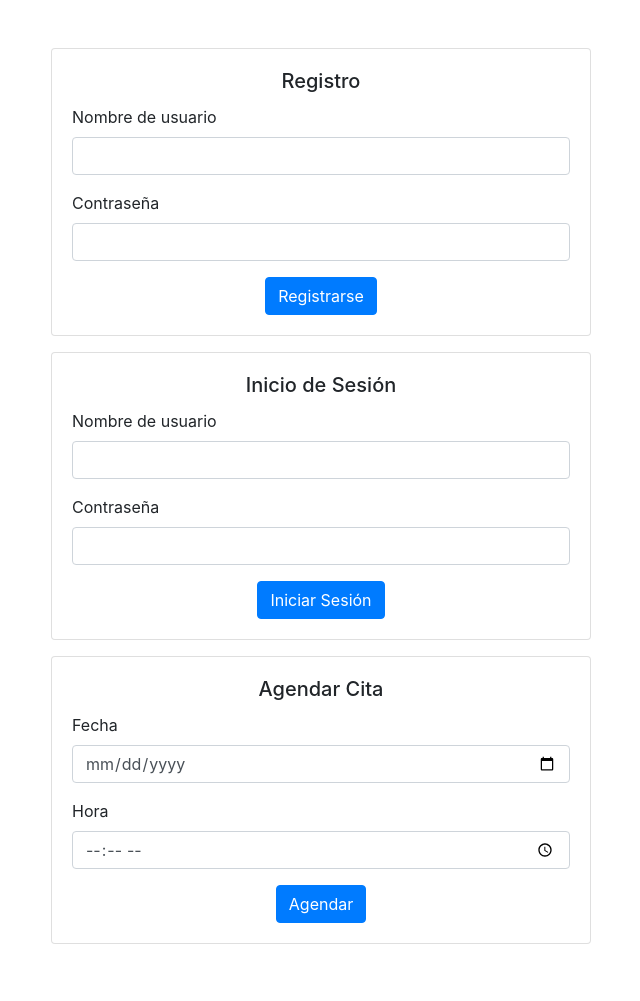
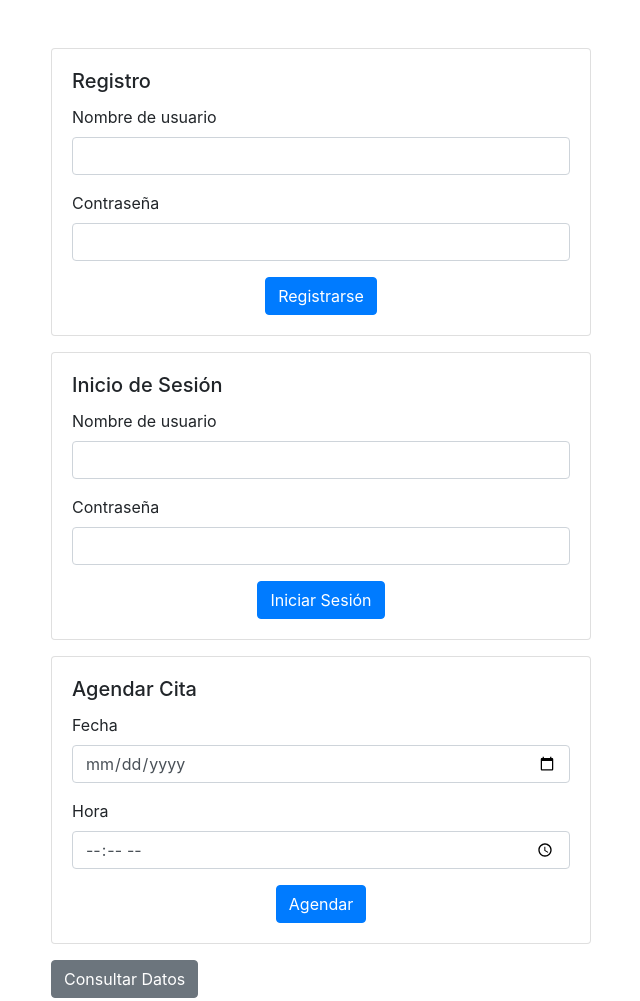
Before and after one commit to Leonelvm1/Calendar-project, a plain HTML site: page index.html in a window 1280 px wide. Shown: the whole page, without its empty margins (319-959 px from the left). Before the commit the page ends 944 px from the top, so only its background shows below. Drawn offline with nearby package versions, Linux system fonts and the light colour scheme.

Commit message:
From regular form to card type like

```diff
--- a/index.html
+++ b/index.html
@@ -11,9 +11,10 @@
     <div class="container mt-5">
         <div class="row justify-content-center">
             <div class="col-md-6">
+                <!-- Formulario de Registro -->
                 <div class="card">
                     <div class="card-body">
-                        <h5 class="card-title d-flex justify-content-center">Registro</h5>
+                        <h5 class="card-title">Registro</h5>
                         <form id="registerForm">
                             <div class="form-group">
                                 <label for="registerUsername">Nombre de usuario</label>
@@ -29,9 +30,11 @@
                         </form>
                     </div>
                 </div>
+
+                <!-- Formulario de Inicio de Sesión -->
                 <div class="card mt-3">
                     <div class="card-body">
-                        <h5 class="card-title d-flex justify-content-center" >Inicio de Sesión</h5>
+                        <h5 class="card-title">Inicio de Sesión</h5>
                         <form id="loginForm">
                             <div class="form-group">
                                 <label for="loginUsername">Nombre de usuario</label>
@@ -47,9 +50,11 @@
                         </form>
                     </div>
                 </div>
+
+                <!-- Formulario de Agendamiento de Cita -->
                 <div class="card mt-3">
                     <div class="card-body">
-                        <h5 class="card-title d-flex justify-content-center">Agendar Cita</h5>
+                        <h5 class="card-title">Agendar Cita</h5>
                         <form id="appointmentForm">
                             <div class="form-group">
                                 <label for="appointmentDate">Fecha</label>
@@ -65,6 +70,10 @@
                         </form>
                     </div>
                 </div>
+
+                <!-- Botón para Consultar Datos -->
+                <button id="consultarDatos" class="btn btn-secondary mt-3">Consultar Datos</button>
+                <div id="datosLocalStorage" class="mt-3"></div>
             </div>
         </div>
     </div>
@@ -73,9 +82,3 @@
     <script src="https://code.jquery.com/jquery-3.5.1.slim.min.js"></script>
     <script src="https://cdn.jsdelivr.net/npm/@popperjs/core@2.5.3/dist/umd/popper.min.js"></script>
     <script src="https://stackpath.bootstrapcdn.com/bootstrap/4.5.2/js/bootstrap.min.js"></script>
-    <!-- Your custom JS -->
-    <script>
-        // Aquí iría el código JavaScript para manejar el registro, inicio de sesión y agendamiento de citas
-    </script>
-</body>
-</html>
```
